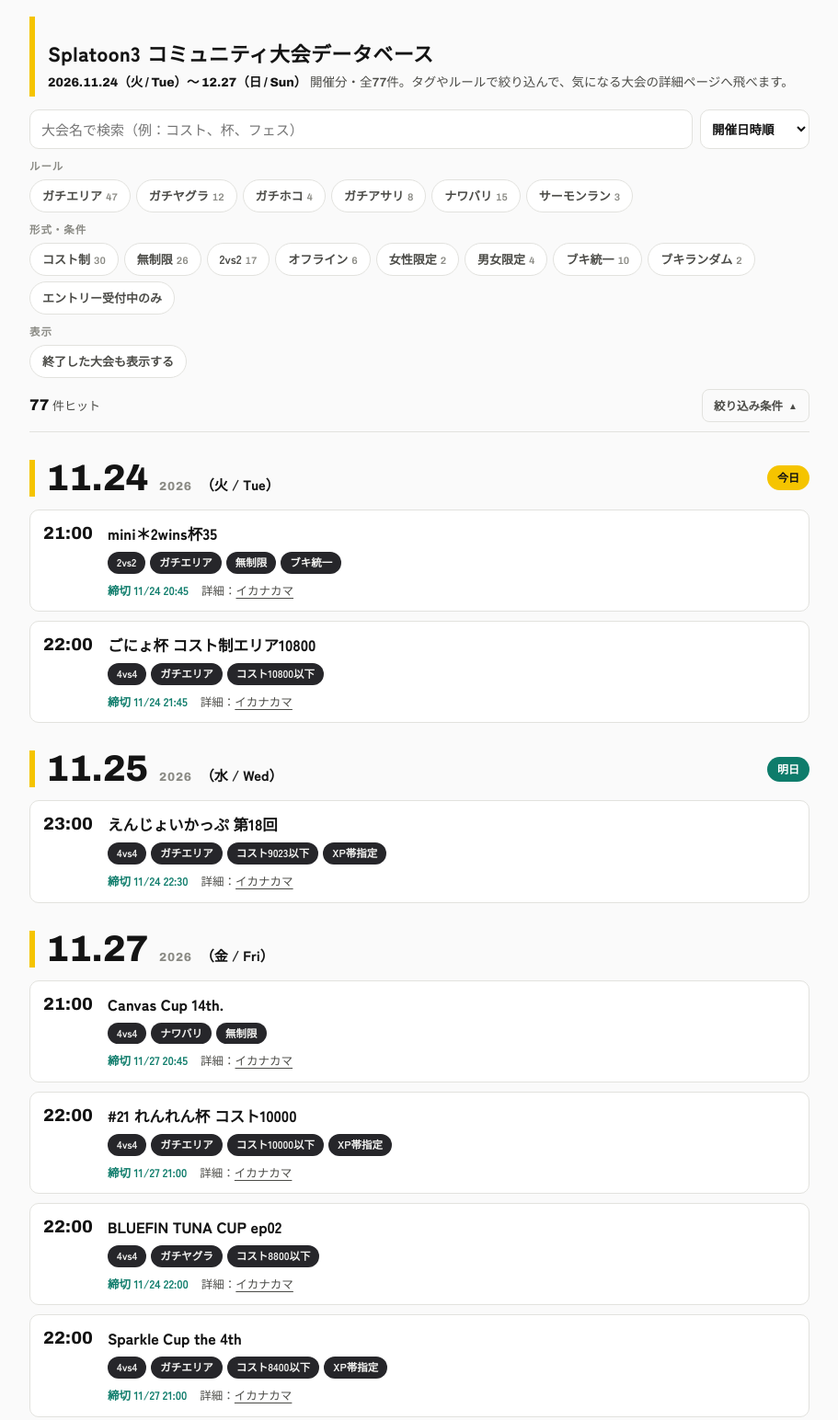
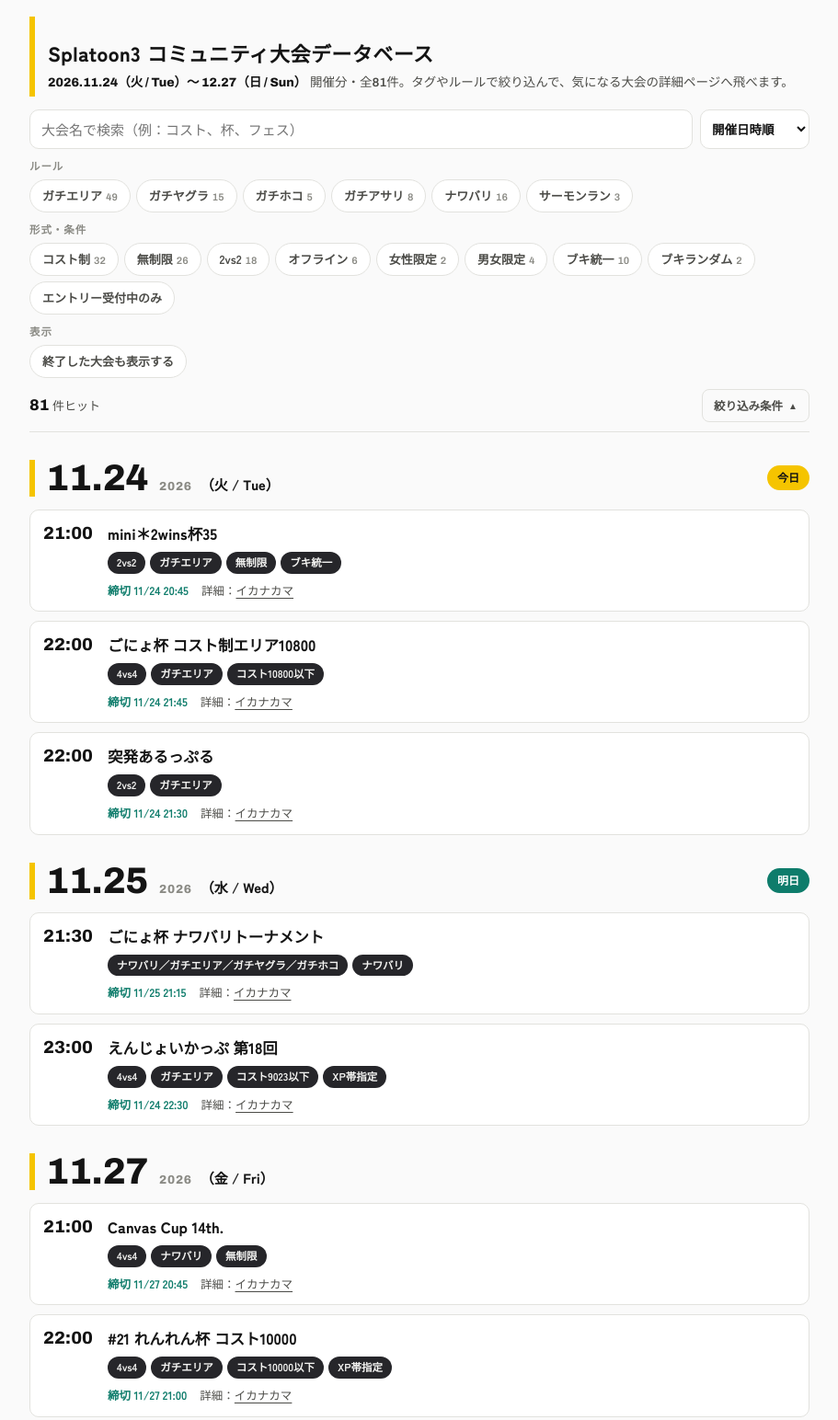
Before and after one commit to bankara-taikai/bankara-taikai.github.io, a plain HTML site: page index.html in a window 1280 px wide. Shown: the top 1544 px of the page at 92% size, without its empty margins (184-1095 px from the left). Drawn offline with Linux system fonts and the light colour scheme.

Commit message:
Add 4 tournaments (incl. X-only ギャモ杯U-80, ヤグラ争奪大決戦)

```diff
--- a/index.html
+++ b/index.html
@@ -319,6 +319,8 @@
         {date:"2026-11-23",time:"22:00",name:"TWI cup 10300",format:"4vs4",rule:"ガチエリア",cost:"コスト10300以下",offline:false,deadline:"2026-11-22 21:00",url:"https://ikanakama.ink/events/22768",src:"イカナカマ",tags:["コスト制","XP帯指定"]},
         {date:"2026-11-24",time:"21:00",name:"mini＊2wins杯35",format:"2vs2",rule:"ガチエリア",cost:"無制限",offline:false,deadline:"2026-11-24 20:45",url:"https://ikanakama.ink/events/22884",src:"イカナカマ",tags:["ブキ統一"]},
         {date:"2026-11-24",time:"22:00",name:"ごにょ杯 コスト制エリア10800",format:"4vs4",rule:"ガチエリア",cost:"コスト10800以下",offline:false,deadline:"2026-11-24 21:45",url:"https://ikanakama.ink/events/22872",src:"イカナカマ",tags:["コスト制"]},
+        {date:"2026-11-24",time:"22:00",name:"突発あるっぷる",format:"2vs2",rule:"ガチエリア",cost:"",offline:false,deadline:"2026-11-24 21:30",url:"https://ikanakama.ink/events/22932",src:"イカナカマ",tags:[]},
+        {date:"2026-11-25",time:"21:30",name:"ごにょ杯 ナワバリトーナメント",format:"",rule:"ナワバリ／ガチエリア／ガチヤグラ／ガチホコ",cost:"",offline:false,deadline:"2026-11-25 21:15",url:"https://ikanakama.ink/events/22931",src:"イカナカマ",tags:["ナワバリ"]},
         {date:"2026-11-25",time:"23:00",name:"えんじょいかっぷ 第18回",format:"4vs4",rule:"ガチエリア",cost:"コスト9023以下",offline:false,deadline:"2026-11-24 22:30",url:"https://ikanakama.ink/events/22744",src:"イカナカマ",tags:["コスト制","XP帯指定"]},
         {date:"2026-11-27",time:"21:00",name:"Canvas Cup 14th.",format:"4vs4",rule:"ナワバリ",cost:"無制限",offline:false,deadline:"2026-11-27 20:45",url:"https://ikanakama.ink/events/22759",src:"イカナカマ",tags:["ナワバリ"]},
         {date:"2026-11-27",time:"22:00",name:"#21 れんれん杯 コスト10000",format:"4vs4",rule:"ガチエリア",cost:"コスト10000以下",offline:false,deadline:"2026-11-27 21:00",url:"https://ikanakama.ink/events/22680",src:"イカナカマ",tags:["コスト制","XP帯指定"]},
@@ -349,6 +351,7 @@
         {date:"2026-12-05",time:"22:00",name:"ペアマッチングてり杯",format:"2vs2 / 4vs4",rule:"ガチエリア",cost:"ペアコスト5250以上5500以下",offline:false,deadline:"2026-12-05 22:00",url:"https://ikanakama.ink/events/22473",src:"イカナカマ",tags:["コスト制"]},
         {date:"2026-12-05",time:"22:00",name:"第1回にあのっち杯",format:"4vs4",rule:"ガチエリア",cost:"無制限",offline:false,deadline:"2026-12-05 21:30",url:"https://ikanakama.ink/events/22827",src:"イカナカマ",tags:["ブキ統一"]},
         {date:"2026-12-05",time:"22:00",name:"第2回じみー生誕祭",format:"4vs4",rule:"ガチエリア",cost:"コスト11800以下",offline:false,deadline:"2026-12-05 21:45",url:"https://ikanakama.ink/events/22835",src:"イカナカマ",tags:["コスト制"]},
+        {date:"2026-12-05",time:"",name:"ギャモ杯U-80",format:"4vs4",rule:"ガチヤグラ",cost:"コスト8000以下",offline:false,deadline:"2026-11-30",url:"https://x.com/supa_ao0305/status/2125086746560065712",src:"X",tags:[]},
         {date:"2026-12-06",time:"21:00",name:"うれっしーイカップル杯",format:"2vs2",rule:"ガチエリア",cost:"無制限",offline:false,deadline:"2026-12-06 20:50",url:"https://ikanakama.ink/events/22813",src:"イカナカマ",tags:["男女限定"]},
         {date:"2026-12-06",time:"21:00",name:"亜種武器杯",format:"4vs4",rule:"ガチエリア",cost:"無制限",offline:false,deadline:"2026-12-06 20:30",url:"https://ikanakama.ink/events/22765",src:"イカナカマ",tags:["ブキ統一"]},
         {date:"2026-12-07",time:"22:00",name:"てり杯 24-27部門",format:"4vs4",rule:"ガチエリア",cost:"",offline:false,deadline:"2026-12-07 21:00",url:"https://ikanakama.ink/events/22757",src:"イカナカマ",tags:["XP帯指定"]},
@@ -378,6 +381,7 @@
         {date:"2026-12-19",time:"22:00",name:"ちゃんうめ杯vol.3",format:"",rule:"ガチエリア",cost:"コスト9100以下",offline:false,deadline:"2026-12-18 00:00",url:"https://ikanakama.ink/events/22881",src:"イカナカマ",tags:["コスト制"]},
         {date:"2026-12-19",time:"22:00",name:"コスト7800！さあみんなでバトル祭りだー！！",format:"3vs3",rule:"ガチヤグラ",cost:"コスト7800以下",offline:false,deadline:"2026-12-18 23:00",url:"https://ikanakama.ink/events/22862",src:"イカナカマ",tags:["コスト制"]},
         {date:"2026-12-19",time:"22:00",name:"第2回ニワトリ杯 7500",format:"4vs4",rule:"ガチエリア",cost:"コスト7500以下",offline:false,deadline:"2026-12-18 22:00",url:"https://ikanakama.ink/events/22748",src:"イカナカマ",tags:["コスト制"]},
+        {date:"2026-12-19",time:"22:30",name:"ヤグラ争奪大決戦 ～ヤグラ取物語～ 第二章 三色決戦",format:"4vs4",rule:"ガチヤグラ",cost:"コスト8500以下",offline:false,deadline:"2026-12-15 20:00",url:"https://x.com/roQ7BAttL2EW5Ny/status/2125166175814602994",src:"X",tags:["ブキ制限"]},
         {date:"2026-12-20",time:"15:45",name:"ランダム武器エリア杯",format:"4vs4",rule:"ガチエリア",cost:"",offline:false,deadline:"2026-12-20 15:30",url:"https://ikanakama.ink/events/22788",src:"イカナカマ",tags:["ブキランダム"]},
         {date:"2026-12-20",time:"21:00",name:"EMBLEMS #17",format:"4vs4",rule:"ナワバリ／ガチエリア／ガチヤグラ／ガチホコ／ガチアサリ",cost:"無制限",offline:false,deadline:"2026-12-20 20:30",url:"https://ikanakama.ink/events/22867",src:"イカナカマ",tags:[]},
         {date:"2026-12-20",time:"21:00",name:"クリスマスちあっぷる杯！！",format:"2vs2",rule:"ガチヤグラ",cost:"無制限",offline:false,deadline:"2026-12-20 20:15",url:"https://ikanakama.ink/events/22640",src:"イカナカマ",tags:["男女限定"]},
```
